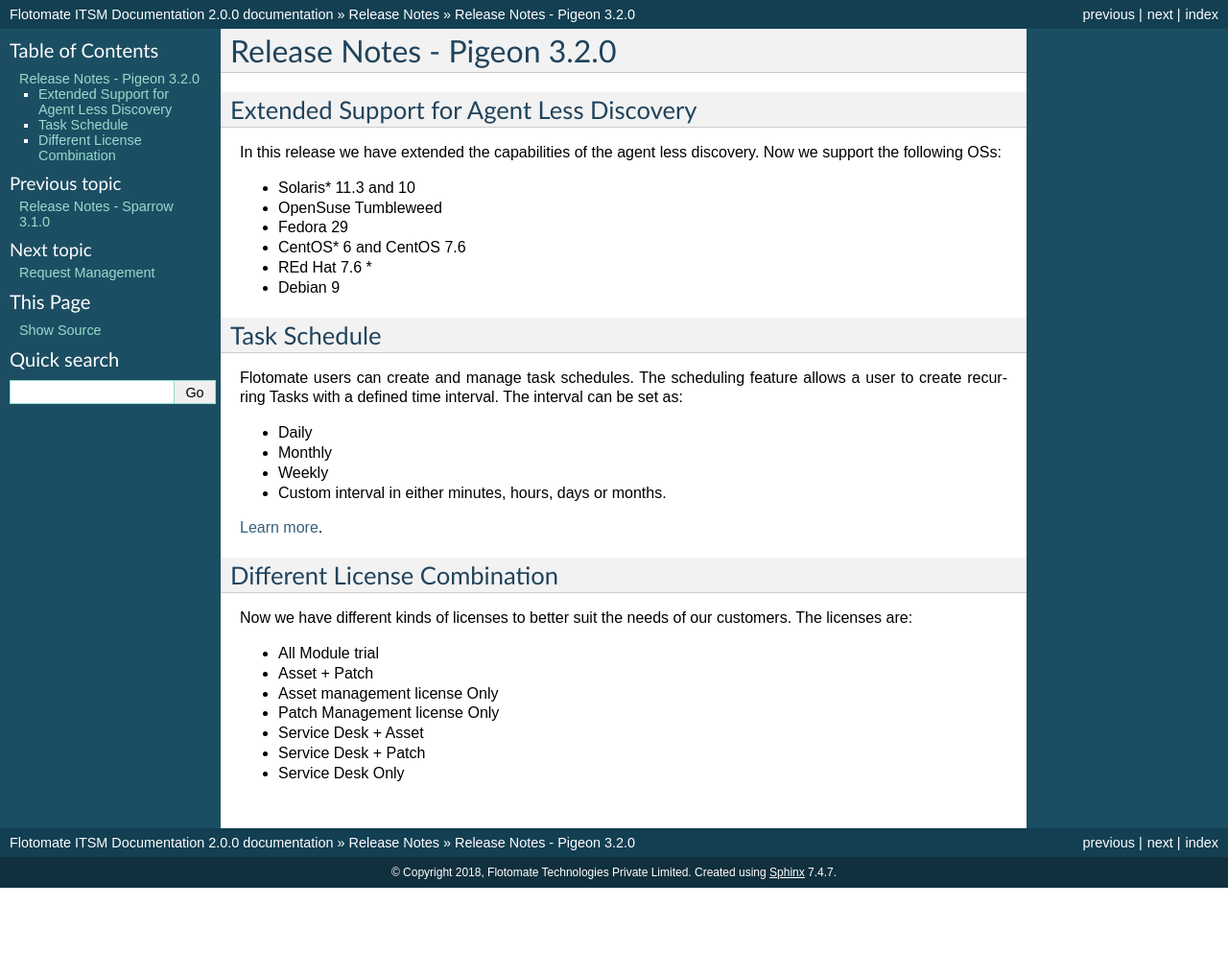
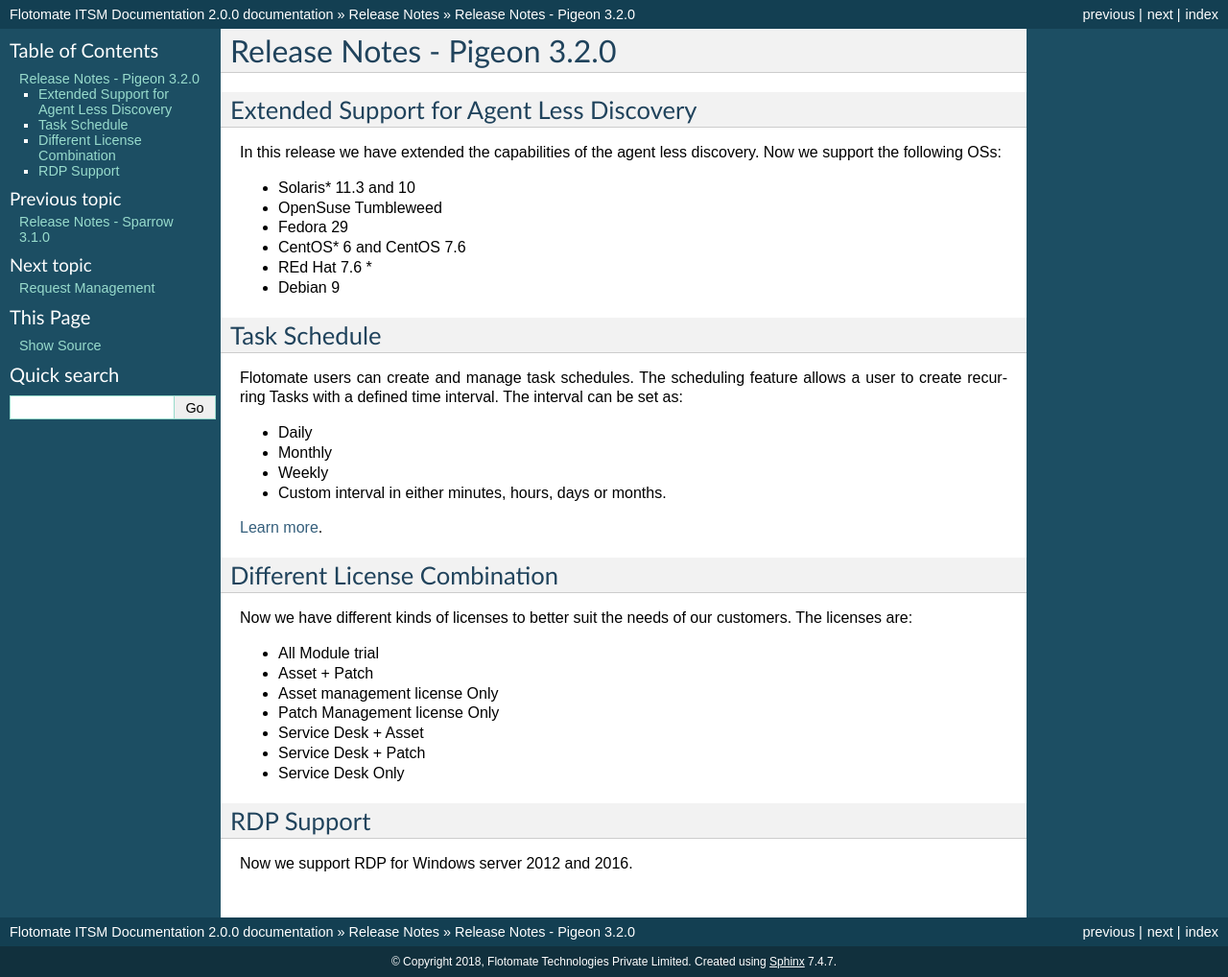
Before and after one commit to Flotomate/product_docs, a Sphinx documentation site: the page built from source/release-notes/release-3-2.rst, in a window 1280 px wide. Shown: the whole page at 96% size. Built offline with Sphinx 7.4.7, drawn with Linux system fonts in a browser that asks for light colours; pages that are not in the unit, such as notebooks, are missing from menus; before the commit the page ends 925 px from its top, so only the background shows below that.

Commit message:
Update release-3-2.rst

```diff
--- a/source/release-notes/release-3-2.rst
+++ b/source/release-notes/release-3-2.rst
@@ -40,3 +40,8 @@
 - Service Desk + Asset
 - Service Desk +  Patch
 - Service Desk Only
+
+RDP Support
+===========
+
+Now we support RDP for Windows server 2012 and 2016.
```
